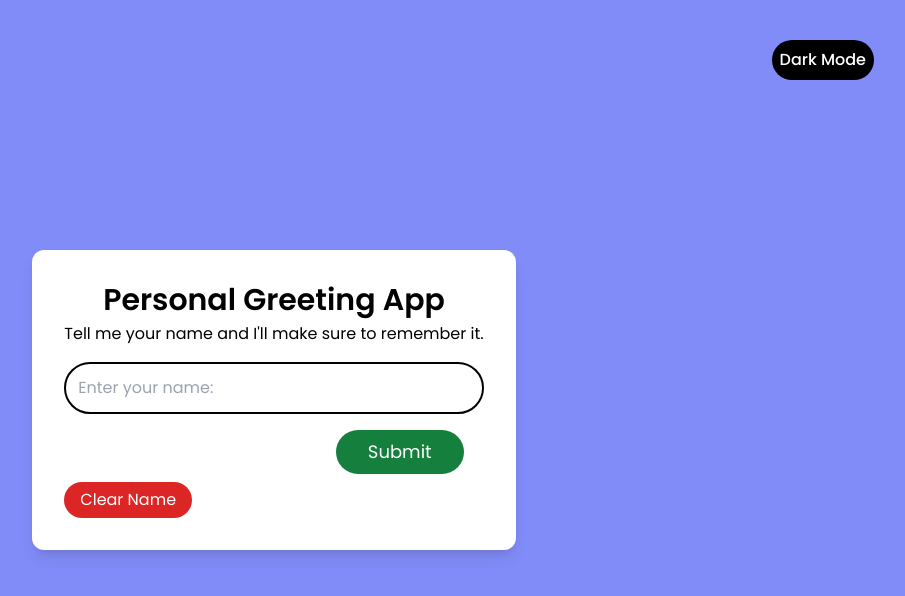
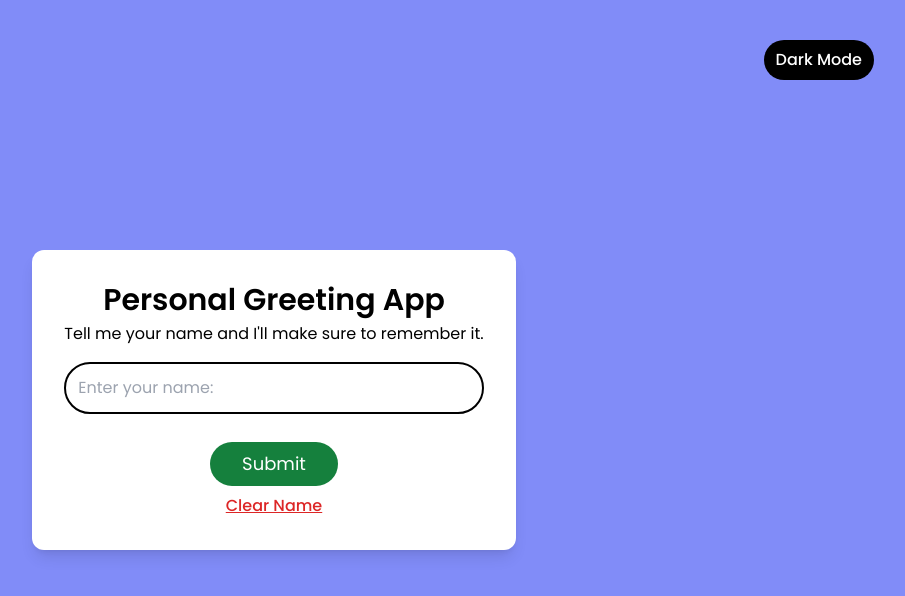
Before and after one commit to ayomikun-ade/GreetingApp, a website: page index.html in a window 1280 px wide. Shown: the whole page, without its empty margins (366-1271 px from the left). Drawn offline with Linux system fonts and the light colour scheme.

Commit message:
edited button structure

```diff
--- a/index.html
+++ b/index.html
@@ -1,33 +1,61 @@
 <!DOCTYPE html>
 <html lang="en">
   <head>
-    <meta charset="UTF-8">
-    <meta name="viewport" content="width=device-width, initial-scale=1.0">
-    <link rel="stylesheet" href="./src/output.css">
-    <link rel="shortcut icon" href="./img/favicon.ico" type="image/x-icon">
+    <meta charset="UTF-8" />
+    <meta name="viewport" content="width=device-width, initial-scale=1.0" />
+    <link rel="stylesheet" href="./src/output.css" />
+    <link rel="shortcut icon" href="./img/favicon.ico" type="image/x-icon" />
     <title>Greeting App</title>
-
   </head>
 
   <body>
-    <main class="w-full h-screen bg-indigo-400 flex items-center justify-center dark:bg-indigo-600 dark:text-white">
-        <section class=" bg-white p-8 rounded-xl shadow-lg mx-2 dark:bg-neutral-800">
-            <button id="themeToggler" class=" h-10 px-2 absolute right-10 top-10 bg-black text-white font-medium dark:bg-white dark:text-black rounded-full">Dark Mode</button>
-            <h1 class="text-3xl mb-1 font-semibold text-center">Personal Greeting App</h1>
-            <p id="greeting" class="mb-4 text-center dark:text-neutral-300">Tell me your name and I'll make sure to remember it.</p>
+    <main
+      class="w-full h-screen bg-indigo-400 flex items-center justify-center dark:bg-indigo-600 dark:text-white"
+    >
+      <section
+        class="bg-white p-8 rounded-xl shadow-lg mx-2 dark:bg-neutral-800"
+      >
+        <button
+          id="themeToggler"
+          class="h-10 px-3 absolute right-10 top-10 bg-black text-white font-medium dark:bg-white dark:text-black rounded-full"
+        >
+          Dark Mode
+        </button>
+        <h1 class="text-3xl mb-1 font-semibold text-center">
+          Personal Greeting App
+        </h1>
+        <p id="greeting" class="mb-4 text-center dark:text-neutral-300">
+          Tell me your name and I'll make sure to remember it.
+        </p>
 
         <form action="" id="form">
-                <input type="text" id="name" required placeholder="Enter your name:" class="mb-4 rounded-full w-full px-3 py-3 border-2 border-black focus:outline-none focus:border-indigo-600 dark:focus:border-indigo-400 dark:border-neutral-800">
+          <input
+            type="text"
+            id="name"
+            required
+            placeholder="Enter your name:"
+            class="mb-4 rounded-full w-full px-3 py-3 border-2 border-black focus:outline-none focus:border-indigo-600 dark:focus:border-indigo-400 dark:border-neutral-800"
+          />
 
-                <section class="flex justify-end">
-                    <button id="submit" type="submit" class="px-8 py-2 mr-5 text-lg bg-green-700 mb-2 rounded-full text-white hover:bg-green-800">Submit</button>
+          <section class="flex justify-center">
+            <button
+              id="submit"
+              type="submit"
+              class="px-8 py-2 mt-3 text-lg bg-green-700 mb-2 rounded-full text-white hover:bg-green-800"
+            >
+              Submit
+            </button>
           </section>
         </form>
 
-            <section class="">
-                <button id="clear" class="bg-red-600 px-4 py-[.35rem] rounded-full text-white hover:bg-red-700">Clear Name</button>
+        <section class="flex justify-center">
+          <button
+            id="clear"
+            class="text-red-600 font-medium underline hover:text-red-700"
+          >
+            Clear Name
+          </button>
         </section>
-
       </section>
     </main>
     <script src="./src/script.js"></script>
```
Also changed, not shown: src/output.css. Lines whose indentation alone changed are shown as unchanged.
